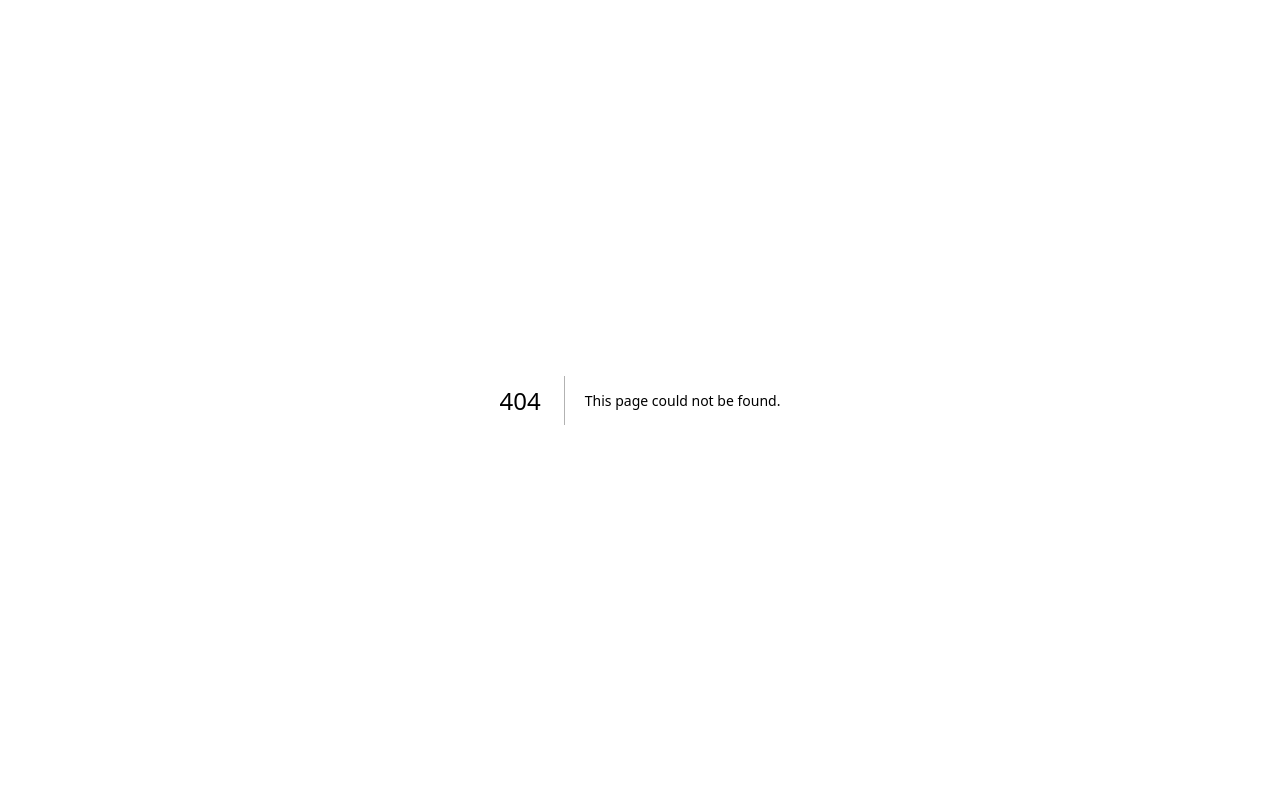
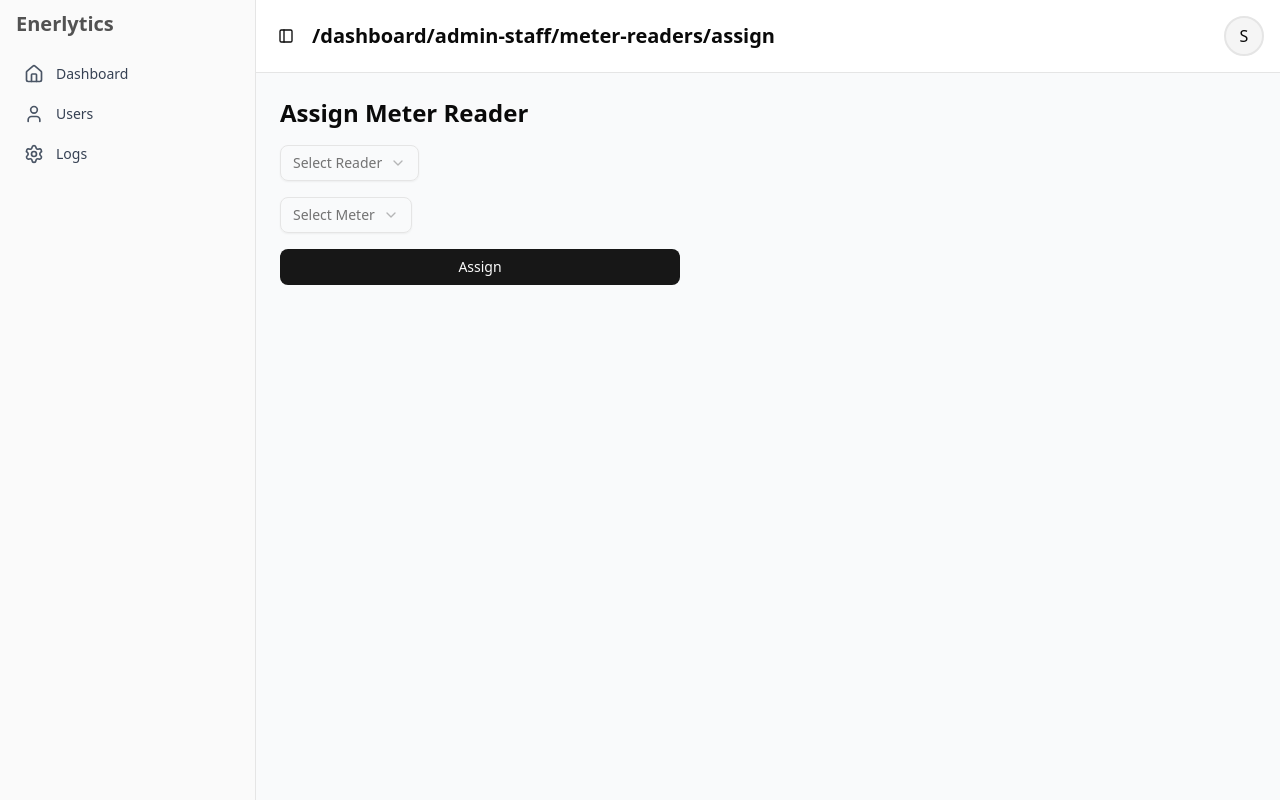
Before and after one commit to sudoMakeMeCoffee/Enerlytics, a Next.js app: page /dashboard/admin-staff/meter-readers/assign in a window 1280 px wide. Before the commit this address had no page. Built offline with nearby package versions, Linux system fonts and the light colour scheme.

Commit message:
add admin staff meter readers

```diff
--- /dev/null
+++ b/src/app/dashboard/admin-staff/meter-readers/assign/page.jsx
@@ -0,0 +1,32 @@
+"use client";
+
+import { Button } from "@/components/ui/button";
+import { Select, SelectTrigger, SelectValue, SelectContent, SelectItem } from "@/components/ui/select";
+
+export default function AssignMeterReaderPage() {
+  return (
+    <div className="p-6 max-w-md space-y-4">
+      <h1 className="text-2xl font-bold">Assign Meter Reader</h1>
+
+      <Select>
+        <SelectTrigger>
+          <SelectValue placeholder="Select Reader" />
+        </SelectTrigger>
+        <SelectContent>
+          <SelectItem value="r1">Alex</SelectItem>
+        </SelectContent>
+      </Select>
+
+      <Select>
+        <SelectTrigger>
+          <SelectValue placeholder="Select Meter" />
+        </SelectTrigger>
+        <SelectContent>
+          <SelectItem value="m1">MTR-001</SelectItem>
+        </SelectContent>
+      </Select>
+
+      <Button className="w-full">Assign</Button>
+    </div>
+  );
+}
--- /dev/null
+++ b/src/app/dashboard/admin-staff/meter-readers/page.jsx
@@ -0,0 +1,35 @@
+"use client";
+
+import Link from "next/link";
+import { Button } from "@/components/ui/button";
+import { Table, TableHeader, TableRow, TableHead, TableBody, TableCell } from "@/components/ui/table";
+
+export default function MeterReadersPage() {
+  return (
+    <div className="p-6 space-y-4">
+      <div className="flex justify-between">
+        <h1 className="text-2xl font-bold">Meter Readers</h1>
+        <Link href="/dashboard/admin-staff/meter-readers/assign">
+          <Button>Assign Reader</Button>
+        </Link>
+      </div>
+
+      <Table>
+        <TableHeader>
+          <TableRow>
+            <TableHead>Name</TableHead>
+            <TableHead>Email</TableHead>
+            <TableHead>Assigned Meter</TableHead>
+          </TableRow>
+        </TableHeader>
+        <TableBody>
+          <TableRow>
+            <TableCell>Alex</TableCell>
+            <TableCell>alex@mail.com</TableCell>
+            <TableCell>MTR-001</TableCell>
+          </TableRow>
+        </TableBody>
+      </Table>
+    </div>
+  );
+}
```
